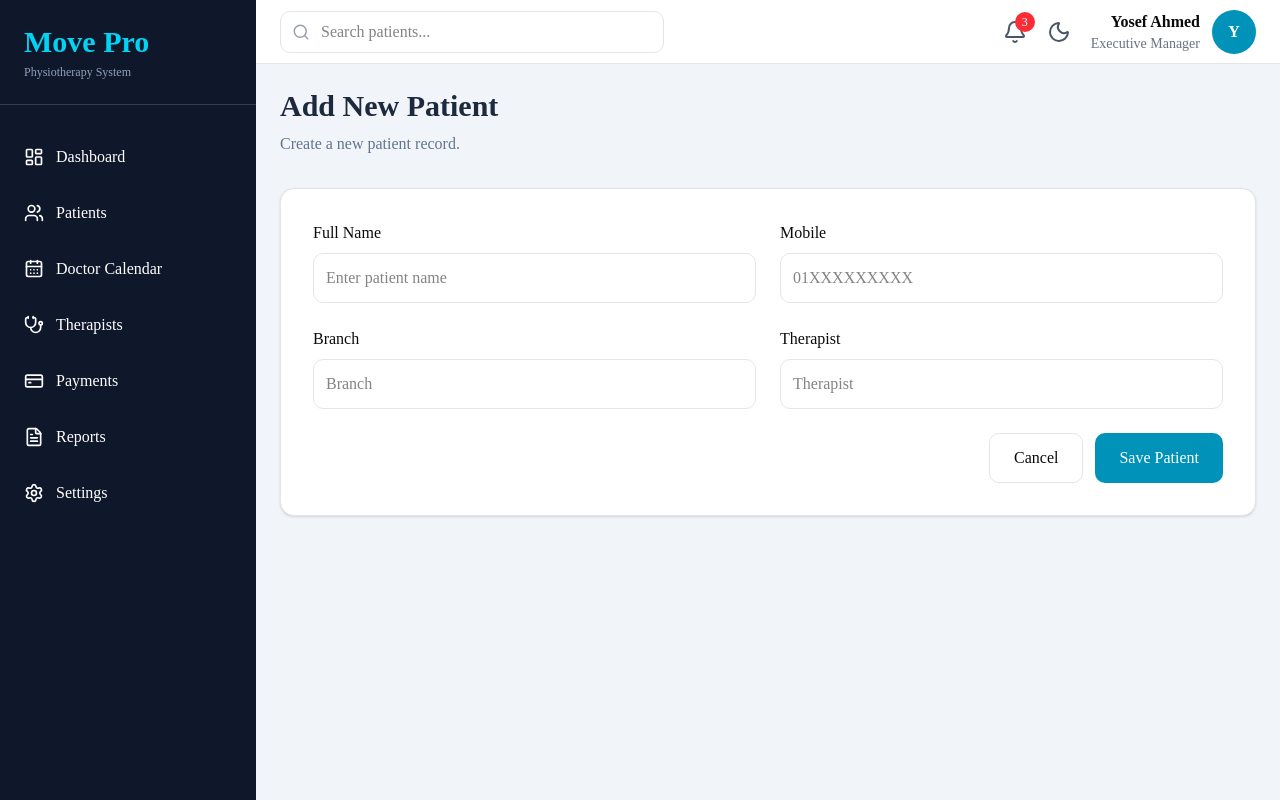
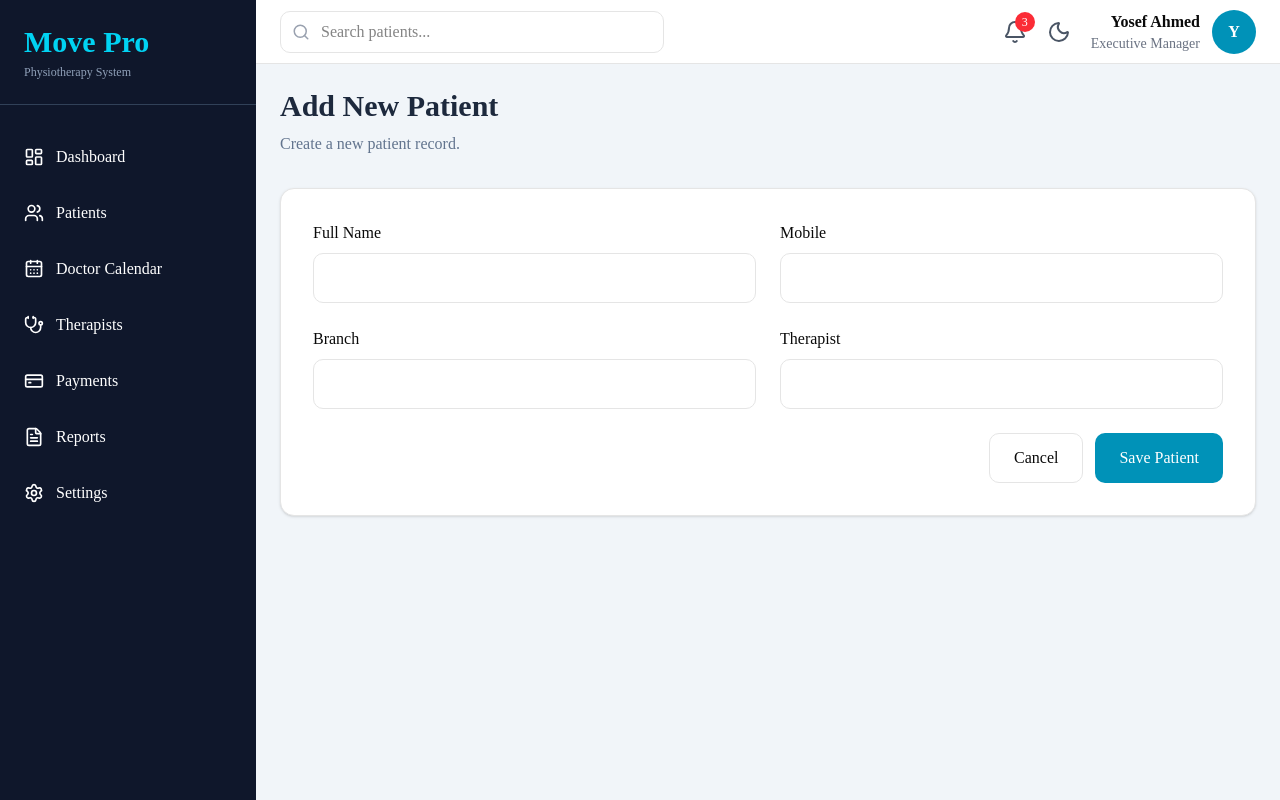
Before and after one commit to yosefahmed126-code/move-pro, a Next.js app: page /patients/new in a window 1280 px wide. Built offline with nearby package versions, Linux system fonts and the light colour scheme.

Commit message:
feat: implement create patient workflow

```diff
--- a/src/app/patients/new/page.tsx
+++ b/src/app/patients/new/page.tsx
@@ -1,6 +1,5 @@
-"use client";
-
 import DashboardLayout from "@/components/layout/DashboardLayout";
+import PatientForm from "@/features/patients/components/PatientForm";
 
 export default function NewPatientPage() {
   return (
@@ -16,73 +15,7 @@ export default function NewPatientPage() {
           </p>
         </div>
 
-        <div className="rounded-xl border bg-white p-8 shadow-sm">
-          <form className="grid grid-cols-1 gap-6 md:grid-cols-2">
-            {/* Full Name */}
-            <div>
-              <label className="mb-2 block font-medium">
-                Full Name
-              </label>
-
-              <input
-                className="w-full rounded-lg border p-3"
-                placeholder="Enter patient name"
-              />
-            </div>
-
-            {/* Mobile */}
-            <div>
-              <label className="mb-2 block font-medium">
-                Mobile
-              </label>
-
-              <input
-                className="w-full rounded-lg border p-3"
-                placeholder="01XXXXXXXXX"
-              />
-            </div>
-
-            {/* Branch */}
-            <div>
-              <label className="mb-2 block font-medium">
-                Branch
-              </label>
-
-              <input
-                className="w-full rounded-lg border p-3"
-                placeholder="Branch"
-              />
-            </div>
-
-            {/* Therapist */}
-            <div>
-              <label className="mb-2 block font-medium">
-                Therapist
-              </label>
-
-              <input
-                className="w-full rounded-lg border p-3"
-                placeholder="Therapist"
-              />
-            </div>
-
-            <div className="md:col-span-2 flex justify-end gap-3">
-              <button
-                type="button"
-                className="rounded-lg border px-6 py-3"
-              >
-                Cancel
-              </button>
-
-              <button
-                type="submit"
-                className="rounded-lg bg-cyan-600 px-6 py-3 text-white hover:bg-cyan-700"
-              >
-                Save Patient
-              </button>
-            </div>
-          </form>
-        </div>
+        <PatientForm />
       </div>
     </DashboardLayout>
   );
--- /dev/null
+++ b/src/features/patients/actions/createPatient.ts
@@ -0,0 +1,46 @@
+"use server";
+
+import { prisma } from "@/lib/prisma";
+import { patientSchema } from "../schemas/patient.schema";
+
+export async function createPatient(data: {
+  name: string;
+  mobile: string;
+  branch: string;
+  therapist?: string;
+}) {
+  const result = patientSchema.safeParse(data);
+
+  if (!result.success) {
+    return {
+      success: false,
+      errors: result.error.flatten(),
+    };
+  }
+
+  const lastPatient = await prisma.patient.findFirst({
+    orderBy: {
+      id: "desc",
+    },
+  });
+
+  const nextNumber = (lastPatient?.id ?? 0) + 1;
+
+  const code = `MP-${nextNumber.toString().padStart(4, "0")}`;
+
+  await prisma.patient.create({
+    data: {
+      code,
+      name: data.name,
+      mobile: data.mobile,
+      branch: data.branch,
+      therapist: data.therapist || null,
+      remaining: 0,
+      status: "Active",
+    },
+  });
+
+  return {
+    success: true,
+  };
+}
--- /dev/null
+++ b/src/features/patients/components/PatientForm.tsx
@@ -0,0 +1,130 @@
+"use client";
+
+import { useState } from "react";
+import { useRouter } from "next/navigation";
+import { createPatient } from "../actions/createPatient";
+
+export default function PatientForm() {
+  const router = useRouter();
+
+  const [loading, setLoading] = useState(false);
+
+  const [form, setForm] = useState({
+    name: "",
+    mobile: "",
+    branch: "",
+    therapist: "",
+  });
+
+  async function handleSubmit(e: React.FormEvent) {
+    e.preventDefault();
+
+    setLoading(true);
+
+    const result = await createPatient(form);
+
+    setLoading(false);
+
+    if (result.success) {
+      router.push("/patients");
+      router.refresh();
+    } else {
+      alert("Please check the entered data.");
+    }
+  }
+
+  return (
+    <div className="rounded-xl border bg-white p-8 shadow-sm">
+      <form
+        onSubmit={handleSubmit}
+        className="grid grid-cols-1 gap-6 md:grid-cols-2"
+      >
+        <div>
+          <label className="mb-2 block font-medium">
+            Full Name
+          </label>
+
+          <input
+            className="w-full rounded-lg border p-3"
+            value={form.name}
+            onChange={(e) =>
+              setForm({
+                ...form,
+                name: e.target.value,
+              })
+            }
+          />
+        </div>
+
+        <div>
+          <label className="mb-2 block font-medium">
+            Mobile
+          </label>
+
+          <input
+            className="w-full rounded-lg border p-3"
+            value={form.mobile}
+            onChange={(e) =>
+              setForm({
+                ...form,
+                mobile: e.target.value,
+              })
+            }
+          />
+        </div>
+
+        <div>
+          <label className="mb-2 block font-medium">
+            Branch
+          </label>
+
+          <input
+            className="w-full rounded-lg border p-3"
+            value={form.branch}
+            onChange={(e) =>
+              setForm({
+                ...form,
+                branch: e.target.value,
+              })
+            }
+          />
+        </div>
+
+        <div>
+          <label className="mb-2 block font-medium">
+            Therapist
+          </label>
+
+          <input
+            className="w-full rounded-lg border p-3"
+            value={form.therapist}
+            onChange={(e) =>
+              setForm({
+                ...form,
+                therapist: e.target.value,
+              })
+            }
+          />
+        </div>
+
+        <div className="flex justify-end gap-3 md:col-span-2">
+          <button
+            type="button"
+            className="rounded-lg border px-6 py-3"
+            onClick={() => router.push("/patients")}
+          >
+            Cancel
+          </button>
+
+          <button
+            type="submit"
+            disabled={loading}
+            className="rounded-lg bg-cyan-600 px-6 py-3 text-white hover:bg-cyan-700 disabled:opacity-50"
+          >
+            {loading ? "Saving..." : "Save Patient"}
+          </button>
+        </div>
+      </form>
+    </div>
+  );
+}
--- /dev/null
+++ b/src/features/patients/schemas/patient.schema.ts
@@ -0,0 +1,10 @@
+import { z } from "zod";
+
+export const patientSchema = z.object({
+  name: z.string().min(3, "Patient name is required"),
+  mobile: z.string().min(11, "Mobile must be 11 digits"),
+  branch: z.string().min(2, "Branch is required"),
+  therapist: z.string().optional(),
+});
+
+export type PatientFormData = z.infer<typeof patientSchema>;
```
Also changed, not shown: 1 other file (tests, documents, lock files or other folders).
